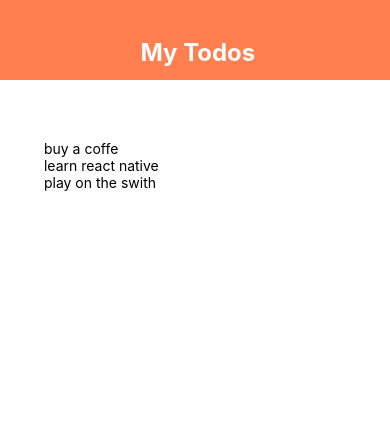
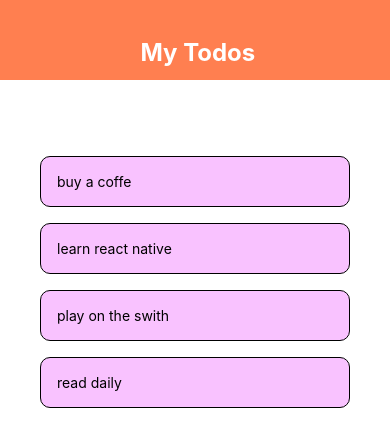
Before and after one commit to Muhammed-Adnaan/react-native, a React Native app: screen / in a window 390 px wide. Shown: the top 446 px of the page. Built offline with nearby package versions, Linux system fonts and the light colour scheme.

Commit message:
added  a feather to remove a item

```diff
--- a/App.js
+++ b/App.js
@@ -2,13 +2,20 @@ import { useState } from 'react';
 import { StatusBar } from 'expo-status-bar';
 import { StyleSheet, Text, View, FlatList } from 'react-native';
 import Header from './components/header';
+import TodoItem from './components/todoitem';
 
 export default function App() {
   const [todos ,setTodos] = useState([
     {text: 'buy a coffe', key:'1'},
     {text: 'learn react native', key:'2'},
-    {text: 'play on the swith', key: '3'}
+    {text: 'play on the swith', key: '3'},
+    {text: 'read daily ', key:'4'}
   ]);
+  const presshander = (key)=> {
+    setTodos(prevTodos=>{
+      return prevTodos.filter(todos => todos.key !== key )
+    })
+  }
   return (
       <View style={styles.container}>
         <Header />
@@ -17,7 +24,7 @@ export default function App() {
             <FlatList
             data = {todos}
             renderItem={({ item }) => (
-              <Text> {item.text}</Text>
+              <TodoItem item ={item} presshander = {presshander}/>
             ) }/>
           </View>
         </View>
--- /dev/null
+++ b/components/todoitem.js
@@ -0,0 +1,21 @@
+import React from 'react';
+import { StyleSheet, Text,TouchableOpacity} from 'react-native';
+export default function TodoItem ({item, presshander}){
+
+    return(
+        <TouchableOpacity onPress={()=>presshander(item.key)}>
+        <Text style = {styles.item}>{item.text}</Text>
+        </TouchableOpacity>
+    )
+}
+const styles = StyleSheet.create({
+    item:{
+        backgroundColor: '#f9c2ff',
+        padding: 16,
+        marginTop: 16,
+        borderRadius:10,
+        borderWidth:1,
+        bordarStyle:'dashed',
+        bordarColor:'#bbb'
+    }
+});
```
